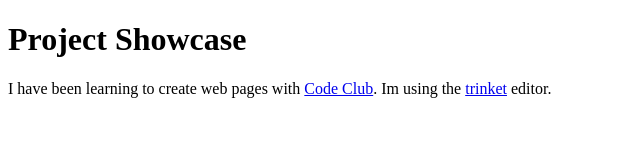
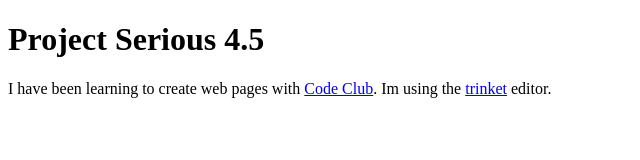
Before and after one commit to ChrisBaidoo/project, a plain HTML site: page index.html in a window 1280 px wide. Shown: the full height of the page, 0-640 px from the left. Drawn offline with Linux system fonts and the light colour scheme.

Commit message:
revision three

```diff
--- a/index.html
+++ b/index.html
@@ -5,7 +5,7 @@
         <title>Project</title>
     </head>
     <body>
-        <h1>Project Showcase</h1>
+        <h1>Project Serious 4.5</h1>
     <p>
       I have been learning to create web pages with
       <a href="https://www.codeclub.org.uk/">Code Club</a>.
```
